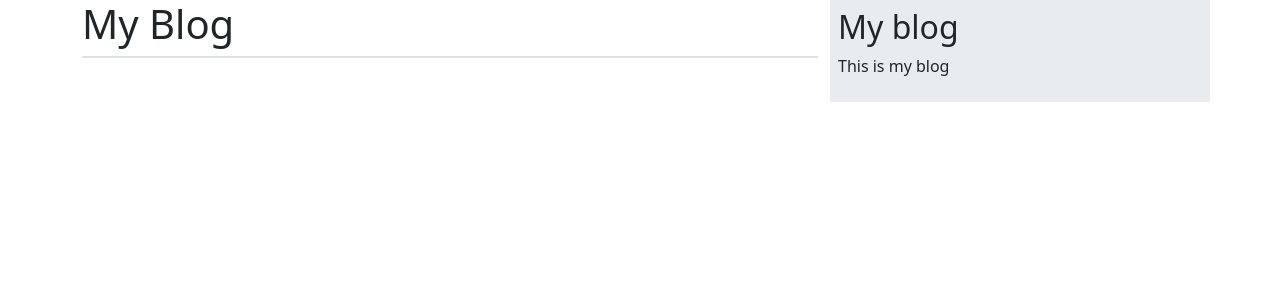
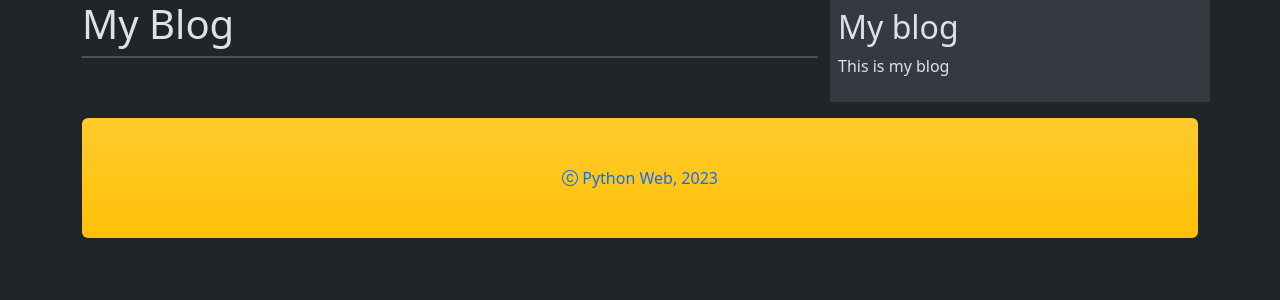
Before and after one commit to Ansesteri/Python-Web-Block, a Django app: page /blog/ in a window 1280 px wide. Shown: the top 300 px of the page. Run offline with Django 4.2, Linux system fonts and the light colour scheme; data that the repository does not hold is empty.

Commit message:
Add design

```diff
--- a/blog/templates/blog/base.html
+++ b/blog/templates/blog/base.html
@@ -1,24 +1,28 @@
 {% load static %}
 <!DOCTYPE html>
-<html lang="en">
+<html lang="en" data-bs-theme="dark">
 <head>
     <meta charset="UTF-8">
     <meta name="viewport" content="width=device-width, initial-scale=1.0">
     <title>{% block title %}{% endblock  %}</title>
     <link href="https://cdn.jsdelivr.net/npm/bootstrap@5.3.2/dist/css/bootstrap.min.css" rel="stylesheet" integrity="sha384-T3c6CoIi6uLrA9TneNEoa7RxnatzjcDSCmG1MXxSR1GAsXEV/Dwwykc2MPK8M2HN" crossorigin="anonymous">
+    <link rel="stylesheet" href="https://cdn.jsdelivr.net/npm/bootstrap-icons@1.11.1/font/bootstrap-icons.css">
 </head>
 <body>
     <div class="container">
         <div class="row">
-            <div class="col-8" id="content">
+            <div class="col-md-8" id="content">
                 {% block content %}
                 {% endblock content %}
             </div>
-            <div class="col-4 p-2 bg-body-secondary" id="sidebar">
+            <div class="col-md-4 p-2 bg-body-secondary" id="sidebar">
                 <h2>My blog</h2>
                 <p>This is my blog</p>
             </div>
         </div>
+        <footer class="bg-warning bg-gradient mt-3 p-5 text-center text-primary rounded">
+            <i class="bi bi-c-circle"></i> Python Web, 2023
+        </footer>
     </div>
     <script src="https://cdn.jsdelivr.net/npm/bootstrap@5.3.2/dist/js/bootstrap.bundle.min.js" integrity="sha384-C6RzsynM9kWDrMNeT87bh95OGNyZPhcTNXj1NW7RuBCsyN/o0jlpcV8Qyq46cDfL" crossorigin="anonymous"></script>
 </body>
--- a/blog/templates/blog/post/list.html
+++ b/blog/templates/blog/post/list.html
@@ -13,6 +13,8 @@
     <p class="date fst-italic text-secondary">
         Published {{ post.publish }} by {{ post.author }}
     </p>
-    {{ post.body|truncatewords:30|linebreaks }}
+    <div class="border-bottom">
+        {{ post.body|truncatewords:30|linebreaks }}
+    </div>
     {% endfor %}
 {% endblock content %}
```
